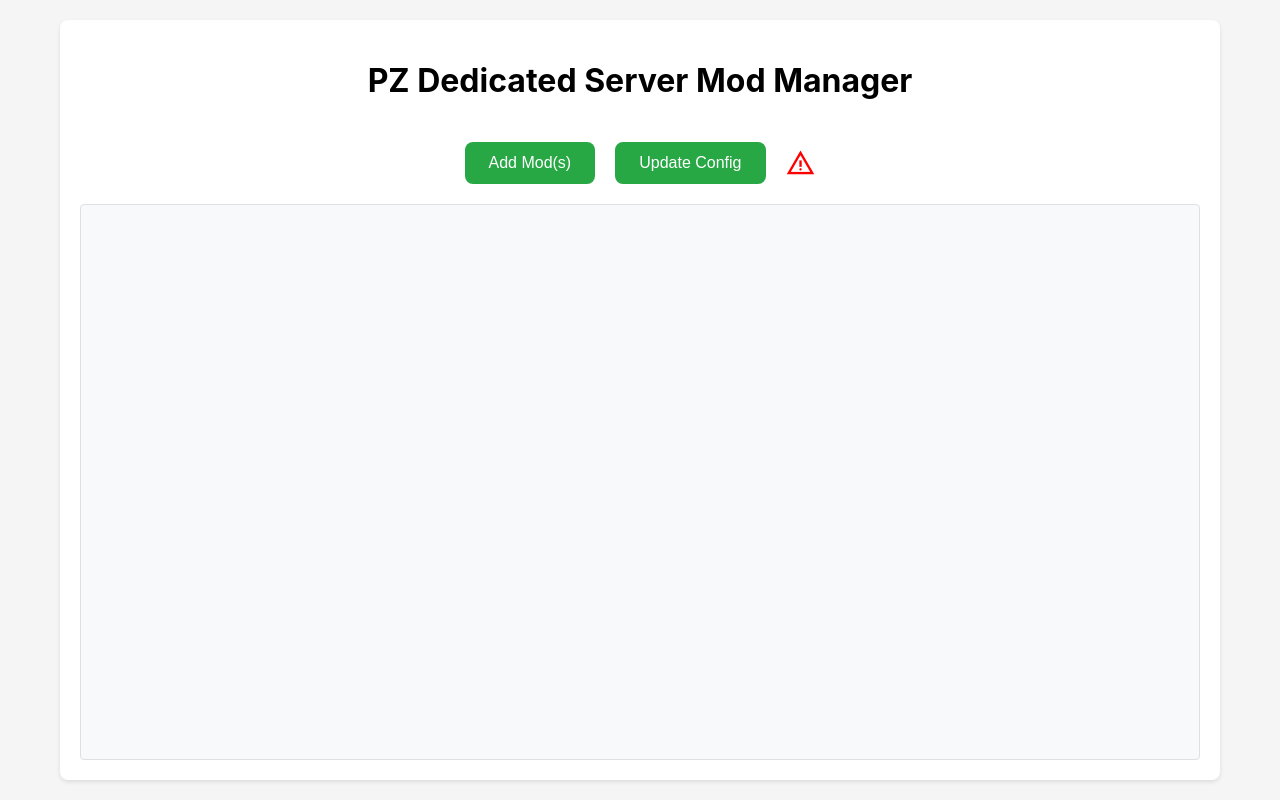
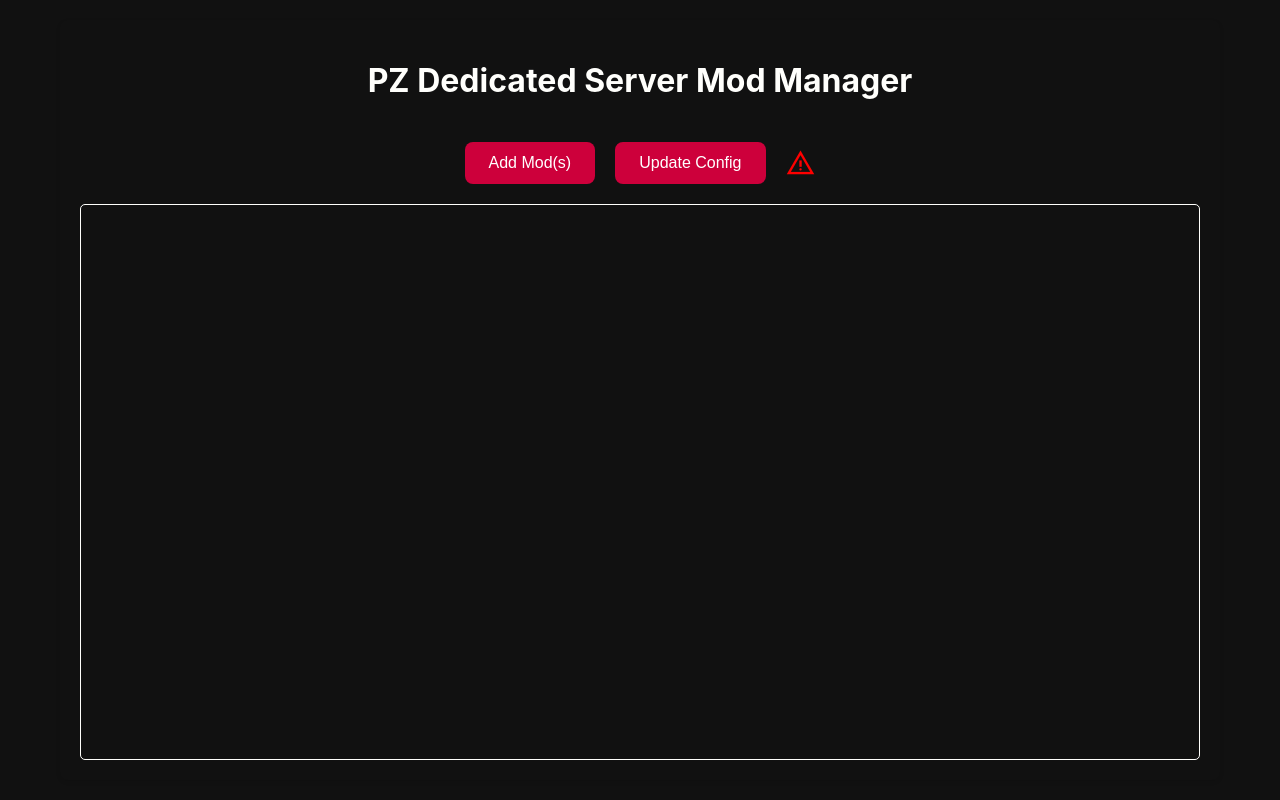
Before and after one commit to Grang404/Zomboid-Mod-Manager, a Flask app: page / in a window 1280 px wide. Run offline with Flask 3, Linux system fonts and the light colour scheme; data that the repository does not hold is empty.

Commit message:
changed colors in css

```diff
--- a/static/css/styles.css
+++ b/static/css/styles.css
@@ -3,14 +3,13 @@ body {
 	max-width: 1200px;
 	margin: 0 auto;
 	padding: 20px;
-	background: #f5f5f5;
+	background: #111111;
 	min-height: 100vh;
 	box-sizing: border-box;
 	overflow: hidden;
 }
 
 .container {
-	background: white;
 	border-radius: 8px;
 	box-shadow: 0 2px 4px rgba(0, 0, 0, 0.1);
 	padding: 20px;
@@ -23,6 +22,7 @@ body {
 .header {
 	text-align: center;
 	margin-bottom: 20px;
+	color: #FFFFFC;
 }
 
 .button-container {
@@ -34,7 +34,7 @@ body {
 }
 
 .styled-button {
-	background: #28a745;
+	background: #CD003B;
 	color: white;
 	border: none;
 	padding: 12px 24px;
@@ -45,7 +45,7 @@ body {
 }
 
 .styled-button:hover {
-	background: #218838;
+	background: #CD003B;
 	transform: scale(1.05);
 }
 
@@ -87,9 +87,8 @@ body {
 	flex: 1;
 	overflow-y: auto;
 	padding: 1.5rem 1rem;
-	border: 1px solid #e0e0e0;
-	border-radius: 4px;
-	background: #f8f9fa;
+	border: 1px solid #FFFFFC;
+	border-radius: 5px;
 }
 
 .mod-item {
@@ -97,7 +96,10 @@ body {
 	align-items: center;
 	padding: 12px;
 	background: white;
-	border-bottom: 1px solid #e0e0e0;
+	/*border-bottom: 1px solid #e0e0e0;*/
+	background: #FFFFFC;
+	margin-bottom: 2px;
+	border-radius: 5px;
 	transition: background-color 0.2s;
 }
 
@@ -157,7 +159,7 @@ body {
 }
 
 .save-button {
-	background: #28a745;
+	background: #CD003B;
 	color: white;
 	border: none;
 	padding: 8px 16px;
@@ -168,7 +170,7 @@ body {
 }
 
 .save-button:hover {
-	background: #218838;
+	background: #CD003B;
 }
 
 /* Scrollbar styling */
@@ -324,12 +326,12 @@ body {
 }
 
 .modal-button.save {
-	background-color: #28a745;
+	background-color: #CD003B;
 	color: white;
 }
 
 .modal-button.save:hover {
-	background-color: #218838;
+	background-color: #CD003B;
 }
 
 .input-group {
--- a/static/js/script.js
+++ b/static/js/script.js
@@ -82,7 +82,7 @@ async function checkMissingModID() {
     alert("Error checking mods. Please check the console for details.");
   }
 }
-
+// TODO: add update for mod index
 function moveToTop(index) {
   const item = mods[index];
   mods.splice(index, 1);
```
